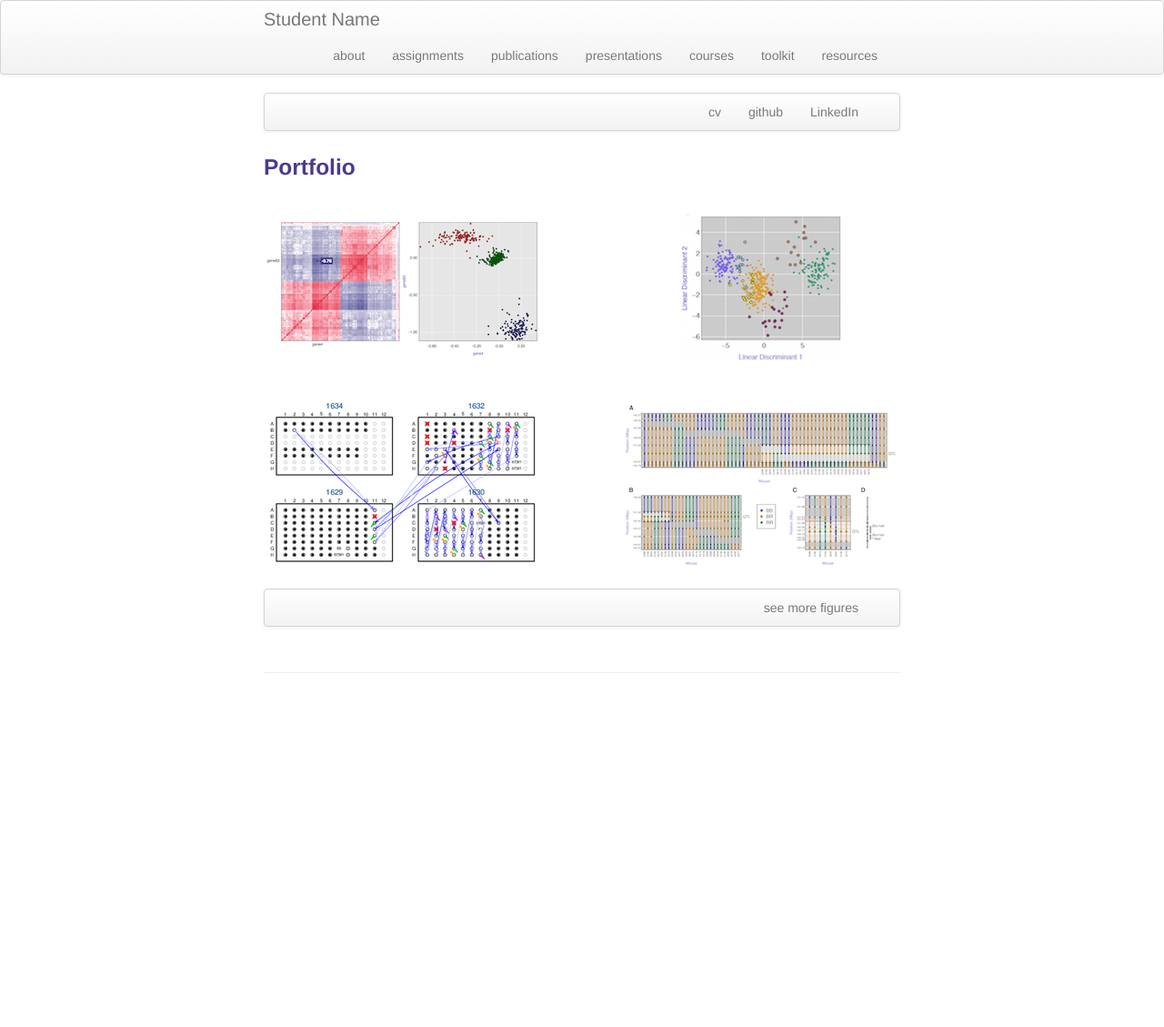
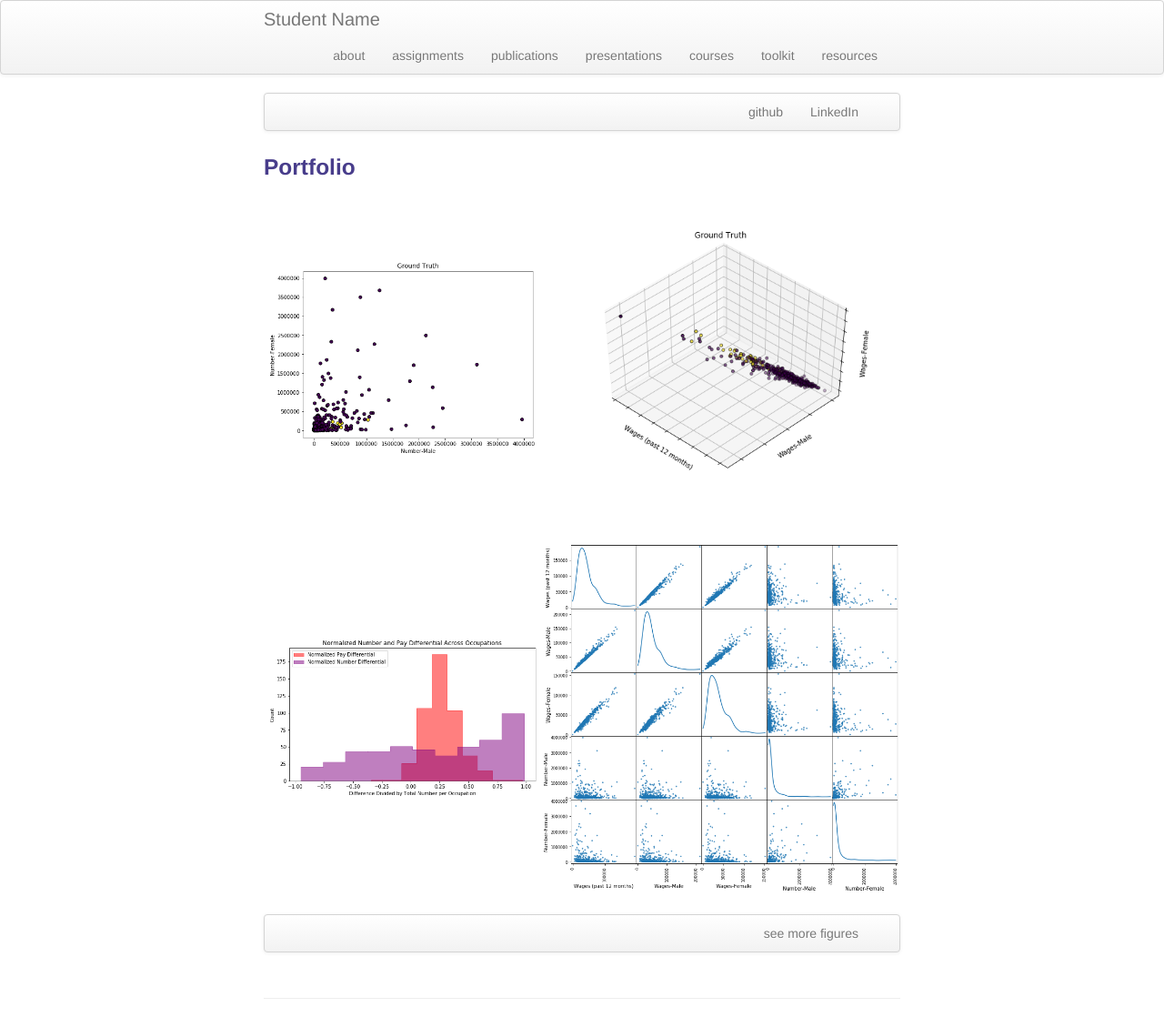
Before and after one commit to alsilbert/alsilbert.github.io, a Jekyll site: the page built from index.md, in a window 1280 px wide. Shown: the whole page at 91% size. Built offline with Jekyll 4.4.1, drawn with Linux system fonts in a browser that asks for light colours; before the commit the page ends 900 px from its top, so only the background shows below that.

Commit message:
Update index.md

```diff
--- a/index.md
+++ b/index.md
@@ -8,7 +8,6 @@ keywords: statistics, data analytics
 <div class="navbar">
   <div class="navbar-inner">
       <ul class="nav">
-          <li><a href="{{ BASE_PATH }}/assets/...">cv</a></li>
           <li><a href="https://github.com/alsilbert">github</a></li>
           <li><a href="https://www.linkedin.com/in/ariel-silbert-289a50104/">LinkedIn</a></li>
       </ul>
@@ -21,12 +20,12 @@ keywords: statistics, data analytics
 <tr>
   <td class="left">
     <a href="pages/publpics/iplotCorr.html">
-        <img src="assets/publpics/iplotCorr.png" alt="R/qtlcharts example" title="R/qtlcharts example"/>
+        <img src="assets/ALS_pics/2d_kmeans_num.png" alt="R/qtlcharts example" title="R/qtlcharts example"/>
     </a>
   </td>
   <td class="right">
     <a href="pages/publpics/tian2016_fig4.html">
-        <img src="assets/publpics/tian2016_fig4.png" alt="Tian et
+        <img src="assets/ALS_pics/3d_kmeans_pay.png" alt="Tian et
         al. (2016) Fig 4" title="Tian et al. (2016) Fig 4"/>
     </a>
   </td>
@@ -34,12 +33,12 @@ keywords: statistics, data analytics
 <tr>
   <td class="left">
     <a href="pages/publpics/samplemixups_fig7.html">
-        <img src="assets/publpics/samplemixups_fig7.png" alt="Broman et al. (2013) Fig 7" title="Broman et al. (2013) Fig 7"/>
+        <img src="assets/ALS_pics/Norm_hist.png" alt="Broman et al. (2013) Fig 7" title="Broman et al. (2013) Fig 7"/>
     </a>
   </td>
   <td class="right">
     <a href="pages/publpics/isletc6_fig4.html">
-        <img src="assets/publpics/isletc6_fig4.png" alt="Tian et al. (2015) Fig 4" title="Tian et al. (2015) Fig 4"/>
+        <img src="assets/ALS_pics/Full_SPLOM.png" alt="Tian et al. (2015) Fig 4" title="Tian et al. (2015) Fig 4"/>
     </a>
   </td>
 </tr>
```
